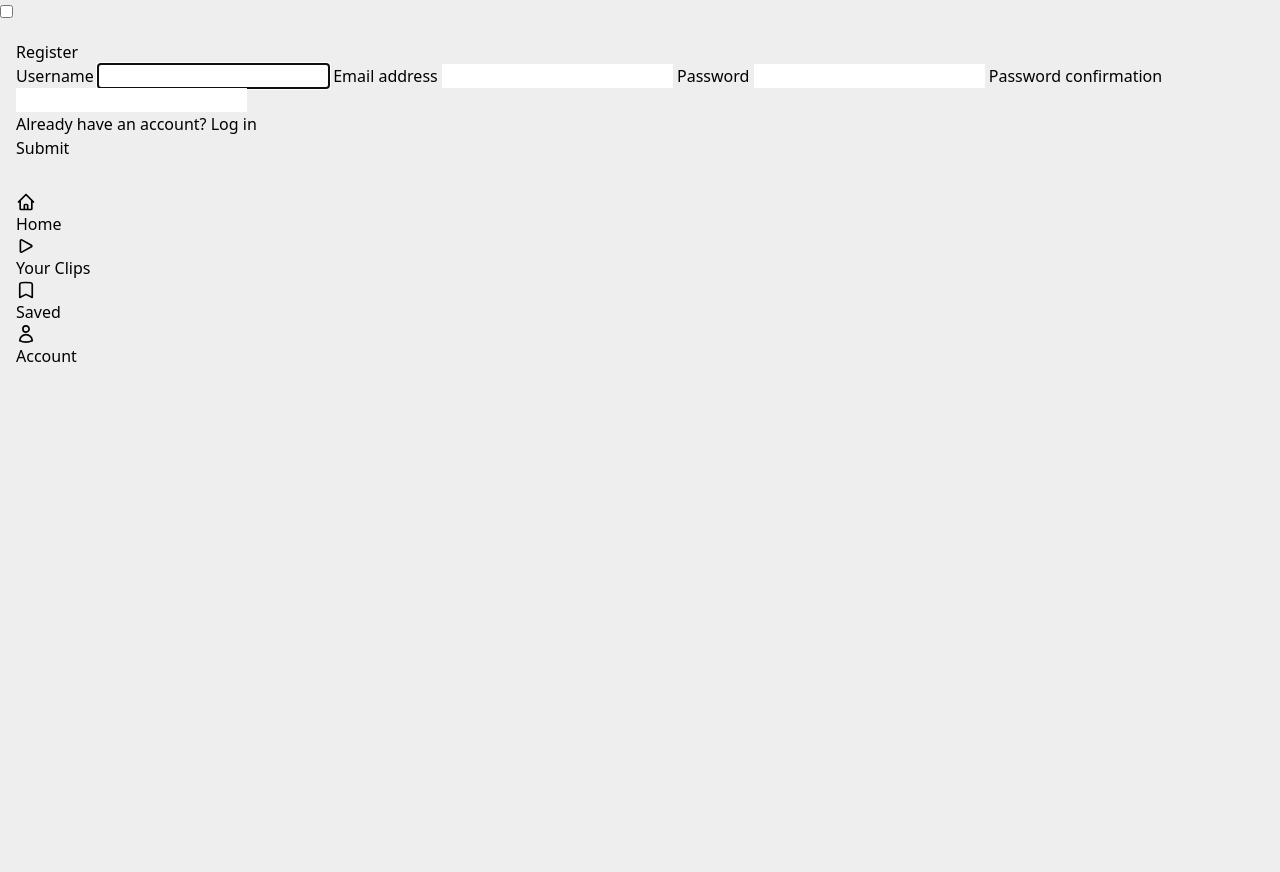
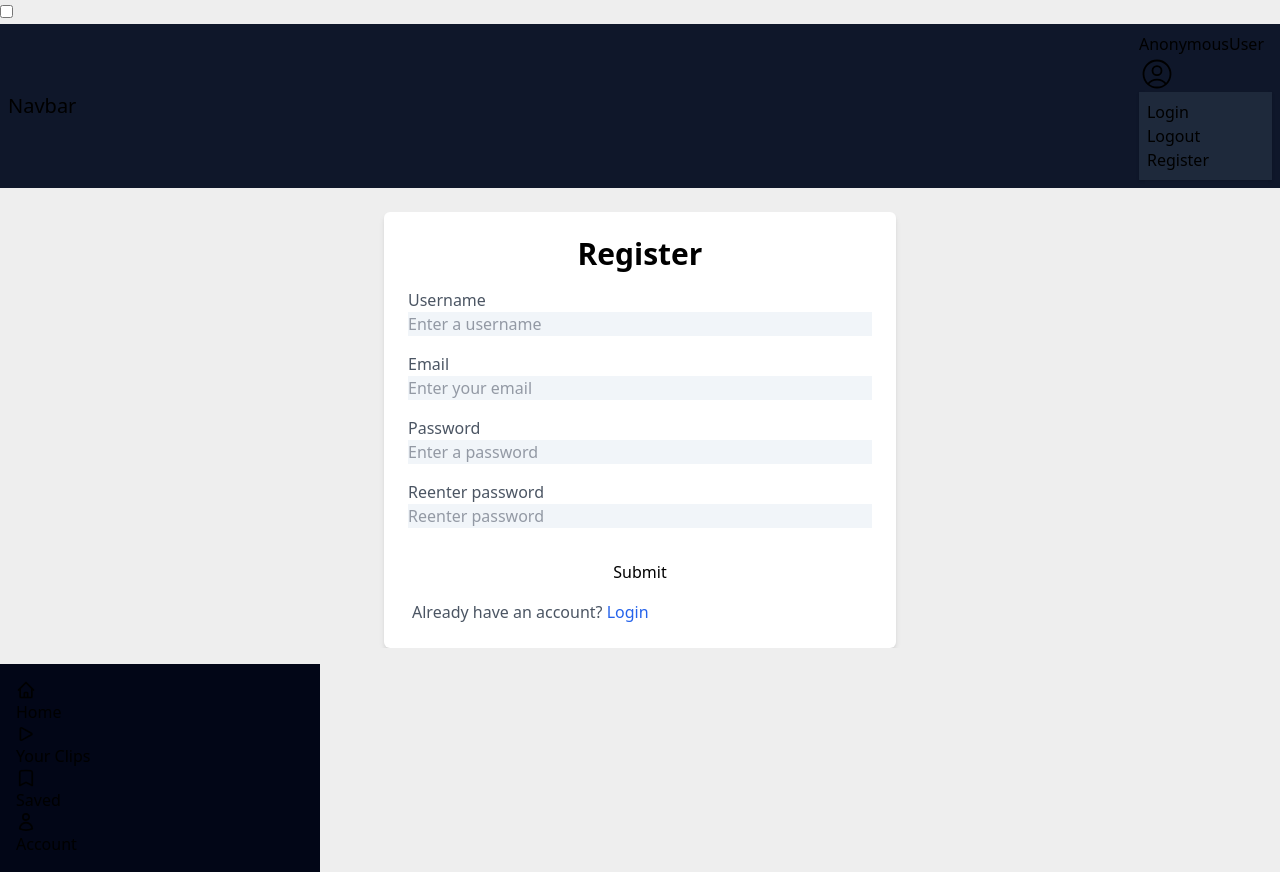
Before and after one commit to AmyJaneUCCS/CS-3300-Project, a Django app: page /register/ in a window 1280 px wide. Before the commit the page ends 362 px from the top, so only its background shows below. Run offline with Django 4.2, Linux system fonts and the light colour scheme; some libraries are stand-ins or nearby versions.

Commit message:
areilly: Updating the register and login pages

```diff
--- a/cs3300_project/forms.py
+++ b/cs3300_project/forms.py
@@ -1,6 +1,5 @@
 from django.forms import ModelForm
 from django.contrib.auth.forms import UserCreationForm
-from django import forms
 from django.contrib.auth.models import User
 from .models import Clip
 
--- a/cs3300_project/templates/accounts/logged_out.html
+++ /dev/null
@@ -1,4 +0,0 @@
-<!--{% extends 'cs330_project/base_template.html' %} {% block content %}
-<p>Logged out!</p>
-<a href="{% url 'login'%}">Click here to login again.</a>
-{% endblock % } -->
--- a/cs3300_project/templates/accounts/register.html
+++ b/cs3300_project/templates/accounts/register.html
@@ -1,20 +1,82 @@
-{% extends 'cs3300_project/base_template.html' %} {% block content %}
+<!-- Inherit from base.html -->
+{% extends 'cs3300_project/base_template.html' %}
 
-<h1>Register</h1>
+<!-- Replace block content in base_template.html -->
+{% block content %}
 
-<form method="POST" action="">
-  {% csrf_token %} {{form.username.label}} {{form.username}}
-  {{form.email.label}} {{form.email}} {{form.password1.label}}
-  {{form.password1}} {{form.password2.label}} {{form.password2}}
+<!-- Adding the newer register page -->
+<div class="relative flex flex-col justify-center mt-2 overflow-hidden">
+  <div class="w-full p-6 m-auto bg-white rounded-md shadow-md lg:max-w-lg">
+    <h1 class="text-3xl font-semibold text-center text-primary">Register</h1>
+    <form class="space-y-4" method="POST" action="">
+      {% csrf_token %}
+      <div>
+        <label class="label py-1">
+          <span class="text-base label-text text-gray-600">Username</span>
+        </label>
+        <input
+          type="text"
+          name="username"
+          class="form-control w-full input input-bordered input-primary bg-slate-100 text-gray-600 placeholder-gray-500 placeholder-opacity-70"
+          placeholder="Enter a username"
+        />
+      </div>
+      <div>
+        <label class="label py-1">
+          <span class="text-base label-text text-gray-600">Email</span>
+        </label>
+        <input
+          type="email"
+          name="email"
+          placeholder="Enter your email"
+          class="form-control w-full input input-bordered input-primary bg-slate-100 text-gray-600 placeholder-gray-500 placeholder-opacity-70"
+        />
+      </div>
+      <div>
+        <label class="label py-1">
+          <span class="text-base label-text text-gray-600">Password</span>
+        </label>
+        <input
+          type="password1"
+          name="password1"
+          placeholder="Enter a password"
+          class="form-control w-full input input-bordered input-primary bg-slate-100 text-gray-600 placeholder-gray-500 placeholder-opacity-70"
+        />
+      </div>
+      <div>
+        <label class="label py-1">
+          <span class="text-base label-text text-gray-600"
+            >Reenter password</span
+          >
+        </label>
+        <input
+          type="password2"
+          name="password2"
+          placeholder="Reenter password"
+          class="form-control w-full input input-bordered input-primary bg-slate-100 text-gray-600 placeholder-gray-500 placeholder-opacity-70"
+        />
+      </div>
 
-  <!-- Form errors -->
+      <!-- Register button -->
+      <div>
+        <input
+          class="btn btn-primary btn-circle w-full mt-4"
+          type="submit"
+          name="Create User"
+        />
+      </div>
 
-  <!-- If user already has an account -->
-  <p>
-    Already have an account?
-    <a href="{% url 'login' %}">Log in</a>
-  </p>
-  <input type="submit" name="Create User" />
-</form>
+      <!-- If the user has an account -->
+      <div class="ml-1 text-gray-600">
+        Already have an account?
+        <a
+          href="{% url 'login' %}"
+          class="text-blue-600 hover:underline hover:text-blue-600"
+          >Login</a
+        >
+      </div>
+    </form>
+  </div>
+</div>
 
 {% endblock %}
--- a/cs3300_project/templates/cs3300_project/base_template.html
+++ b/cs3300_project/templates/cs3300_project/base_template.html
@@ -5,6 +5,22 @@
 
 <html lang="en">
   <head>
+    <style>
+      .navbar {
+        display: flex;
+        justify-content: space-between;
+        align-items: center;
+        padding: 0.2rem 1rem; /* Adjust padding as needed */
+      }
+
+      .navbar .flex-1 {
+        flex: 1;
+      }
+
+      .navbar .flex-none {
+        margin-left: auto;
+      }
+    </style>
     <title>Title</title>
 
     <meta charset="utf-8" />
@@ -21,12 +37,36 @@
         <!-- Page content here -->
         <label for="my-drawer-2" class="btn btn-ghost drawer-button lg:hidden"><svg xmlns="http://www.w3.org/2000/svg" class="h-5 w-5" fill="none" viewBox="0 0 24 24" stroke="currentColor"><path stroke-linecap="round" stroke-linejoin="round" stroke-width="2" d="M3.75 6.75h16.5M3.75 12h16.5m-16.5 5.25h16.5" />Open sidebar</svg></label>
         <!-- add block content from html template -->
-        <div class="m-4">{% block content %} {% endblock %}</div>
+
+          <!-- Adding in the top navbar here -->
+          <div class="navbar bg-slate-900 flex justify-between items-center p-2 ">
+            <div class="flex-1">
+              <a class="btn btn-ghost text-xl" href="{% url 'index' %}">Navbar</a>
+            </div>
+            <div class="flex-none ml-auto">
+              <!-- Display username and dropdown icon -->
+              <span class="mr-2">{{request.user}}</span>
+              <div class="dropdown dropdown-bottom dropdown-end">
+                <label tabindex="0" class="btn btn-circle btn-ghost">
+                  <svg xmlns="http://www.w3.org/2000/svg" class="h-9 w-9" fill="none" viewBox="0 0 24 24" stroke-width="1.5" stroke="currentColor"><path stroke-linecap="round" stroke-linejoin="round" stroke-width="1.2"  d="M17.982 18.725A7.488 7.488 0 0012 15.75a7.488 7.488 0 00-5.982 2.975m11.963 0a9 9 0 10-11.963 0m11.963 0A8.966 8.966 0 0112 21a8.966 8.966 0 01-5.982-2.275M15 9.75a3 3 0 11-6 0 3 3 0 016 0z"></path></svg>
+                </label>
+                <ul tabindex="0" class="dropdown-content z-[1] menu p-2 shadow bg-slate-800 rounded-box w-31">
+                  <li><a href="{% url 'login' %}">Login</a></li>
+                  <li><a href="{% url 'logout' %}">Logout</a></li>
+                  <li><a href="{% url 'register' %}">Register</a></li>
+                </ul>
+              </div>
+            </div>
+          </div>
+          <div class="m-4">
+          {% block content %}
+          {% endblock %}
+        </div>
 
       </div>
       <div class="drawer-side">
         <label for="my-drawer-2" aria-label="close sidebar" class="drawer-overlay"></label>
-        <ul class="menu menu-lg p-4 w-80 min-h-full bg-base-200 text-base-content">
+        <ul class="menu menu-lg p-4 w-80 min-h-full bg-slate-950 text-base-content">
           <!-- Sidebar content here -->
           <li><a href="{% url 'index' %}"><svg xmlns="http://www.w3.org/2000/svg" class="h-5 w-5" fill="none" viewBox="0 0 24 24" stroke="currentColor"><path stroke-linecap="round" stroke-linejoin="round" stroke-width="2" d="M3 12l2-2m0 0l7-7 7 7M5 10v10a1 1 0 001 1h3m10-11l2 2m-2-2v10a1 1 0 01-1 1h-3m-6 0a1 1 0 001-1v-4a1 1 0 011-1h2a1 1 0 011 1v4a1 1 0 001 1m-6 0h6" /></svg>Home</a></li>
           <li><a href="{% url 'yourClips' %}"><svg xmlns="http://www.w3.org/2000/svg" class="h-5 w-5" fill="none" viewBox="0 0 24 24" stroke="currentColor"><path stroke-linecap="round" stroke-linejoin="round" stroke-width="2" d="M5.25 5.653c0-.856.917-1.398 1.667-.986l11.54 6.348a1.125 1.125 0 010 1.971l-11.54 6.347a1.125 1.125 0 01-1.667-.985V5.653z"/></svg>Your Clips</a></li>
--- a/cs3300_project/views.py
+++ b/cs3300_project/views.py
@@ -1,7 +1,6 @@
 from django.shortcuts import redirect, render
 from django.views import generic
 from django.contrib import messages
-from django.contrib.auth.forms import UserCreationForm
 
 from django.contrib.auth import authenticate, login, logout
 from django.contrib.auth.decorators import login_required
@@ -64,10 +63,11 @@
 def yourAccount(request):
     return account(request, 1)
 
-@login_required(login_url='login')
+@login_required(login_url='login') # Only allowing people who are logged in to access this page
 def yourClips(request):
     return render(request, 'cs3300_project/yourclips.html')
 
+@login_required(login_url='login') # Only allowing people who are logged in to access this page
 def yourSaved(request):
     return render(request, 'cs3300_project/saved.html')
 
```
Also changed, not shown: cs3300_project/templates/accounts/login.html (+40 -21 lines).
